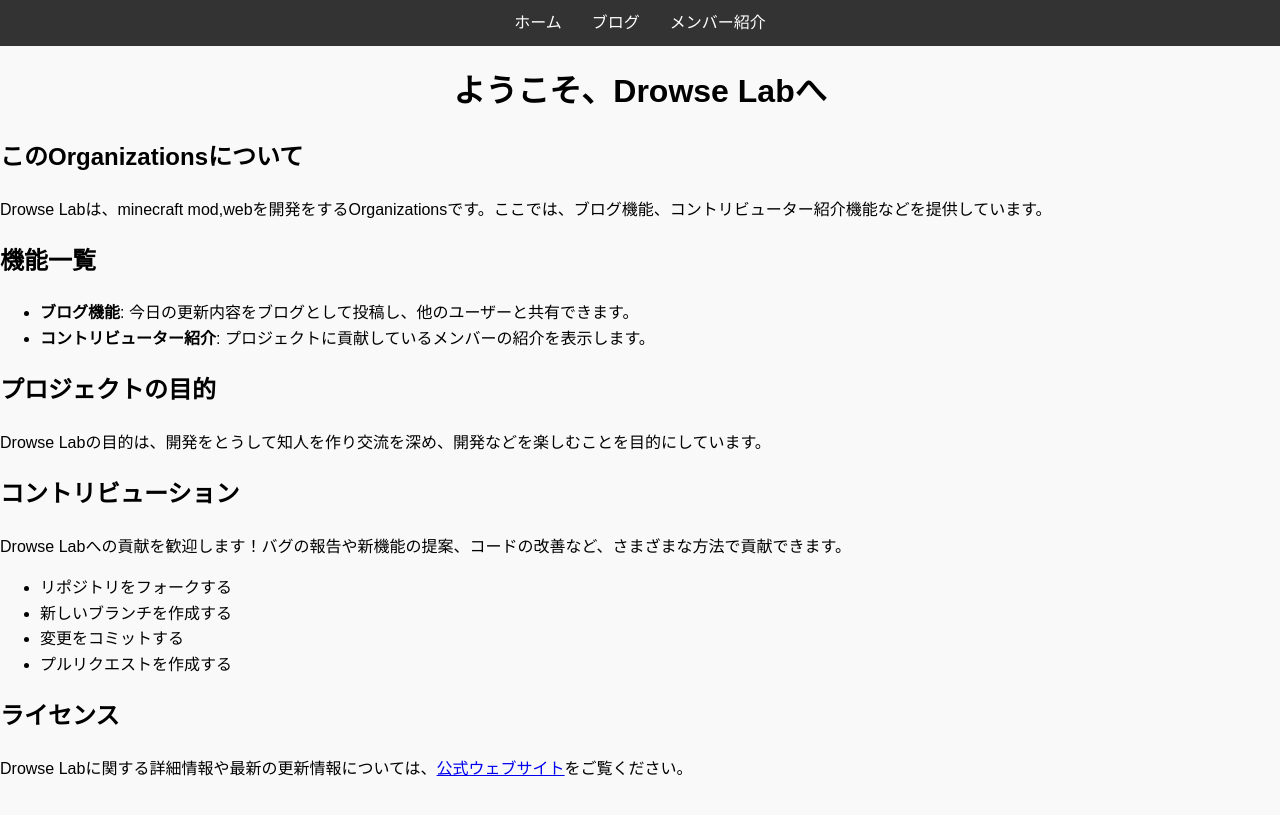
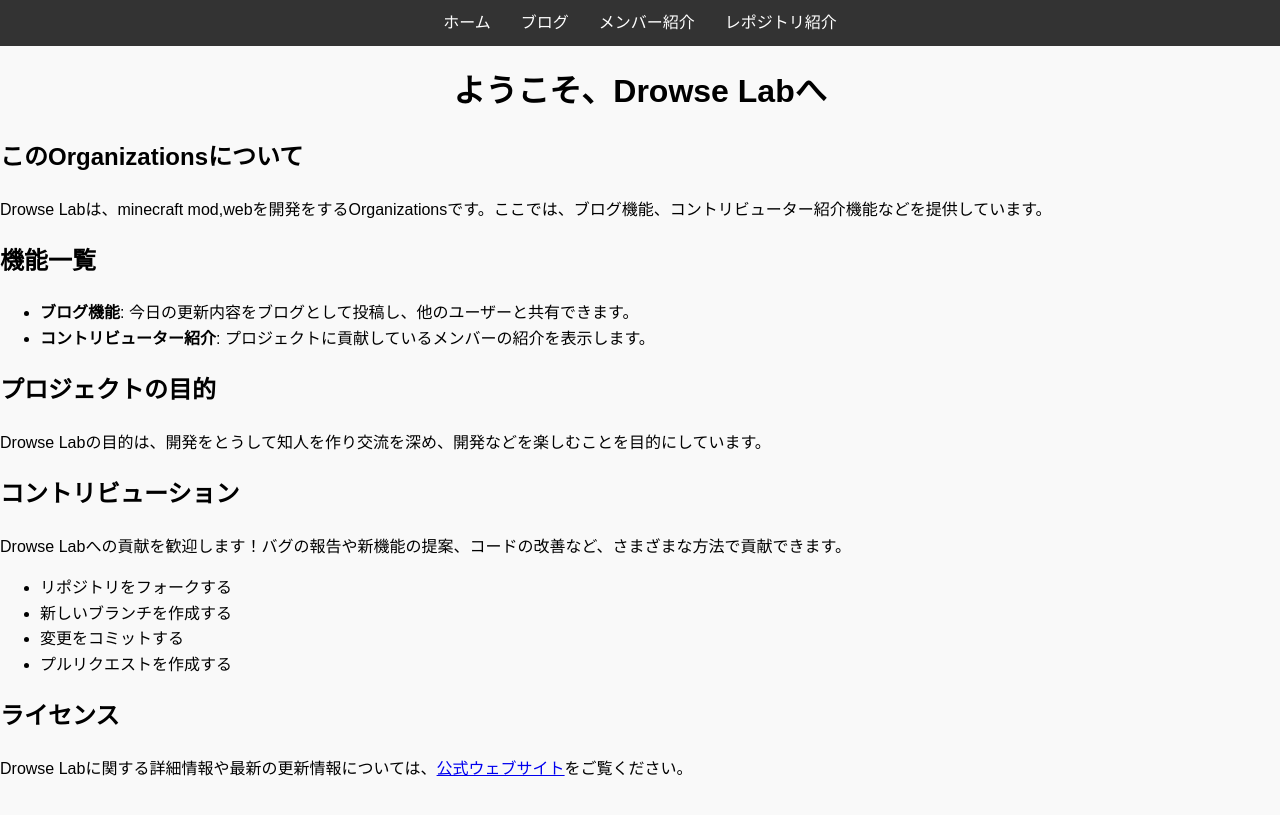
Before and after one commit to Drowse-Lab/Drowse-Lab, a Jekyll site: the page index.html, which Jekyll copies as it is, in a window 1280 px wide. Shown: the top 815 px of the page. Built offline with Jekyll 4.4.1, drawn with Linux system fonts in a browser that asks for light colours.

Commit message:
Update index.html

```diff
--- a/index.html
+++ b/index.html
@@ -10,9 +10,10 @@
 <body>
     <nav>
         <ul>
-            <li><a href="index.html">ホーム</a></li>
+                         <li><a href="index.html">ホーム</a></li>
             <li><a href="blog.html">ブログ</a></li>
             <li><a href="contributors.html">メンバー紹介</a></li>
+            <li><a href="repo-list.html">レポジトリ紹介</a></li>
         </ul>
     </nav>
 
```
